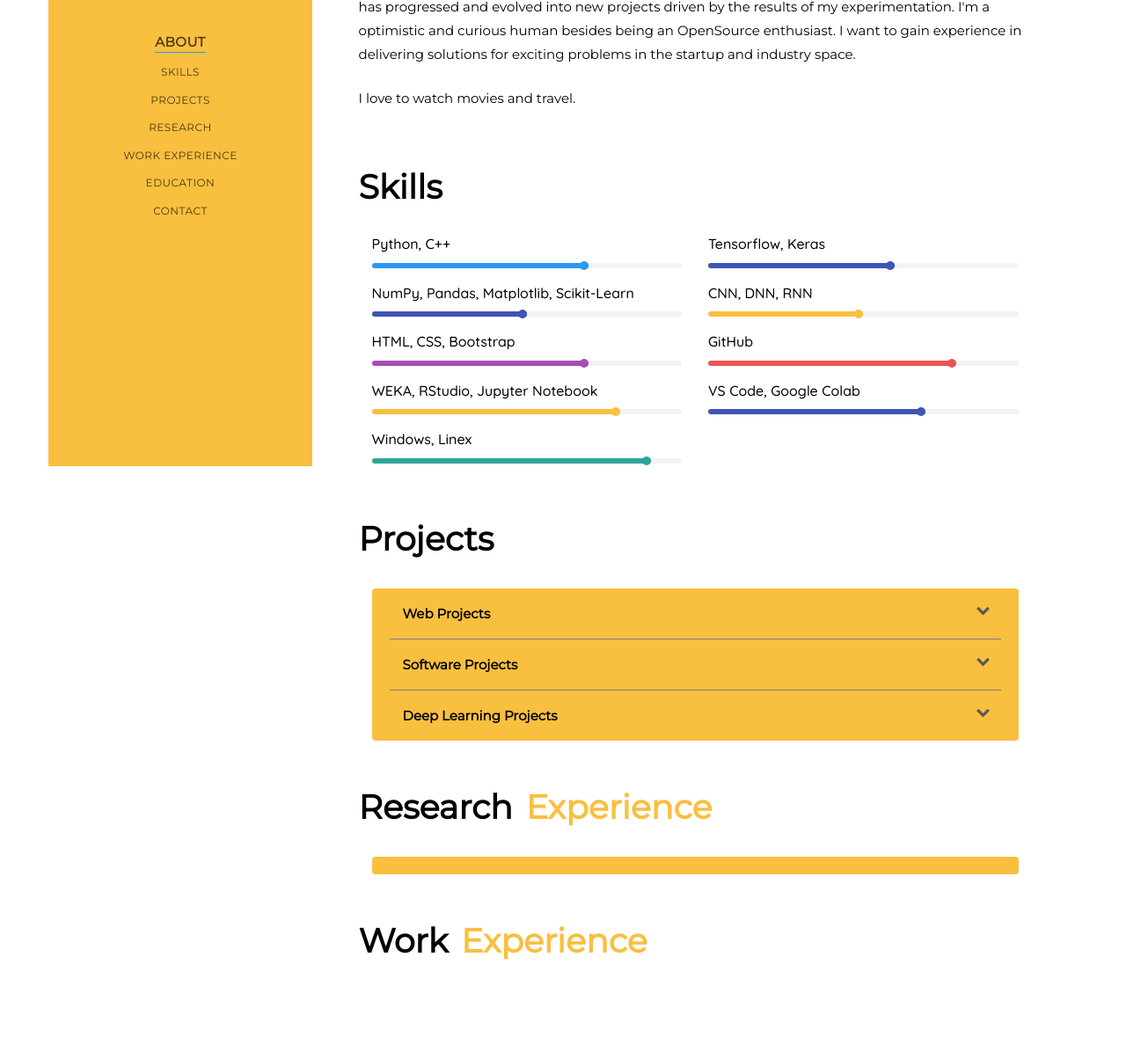
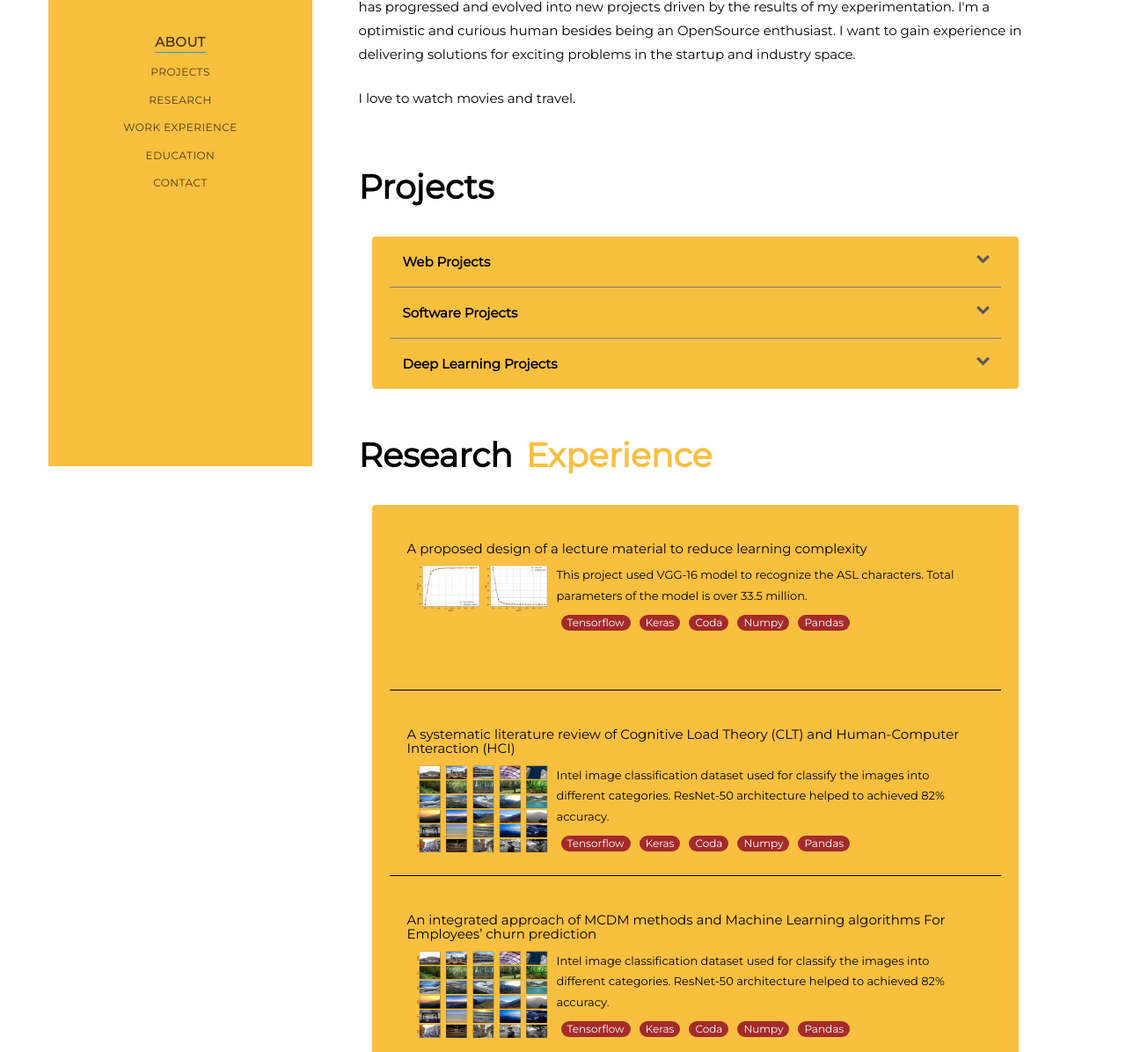
Before and after one commit to infinitemainul/MainulIslamMahi, a plain HTML site: page index.html in a window 1280 px wide. Shown: the part 270-1466 px from the top of the page at 88% size. Drawn offline with Linux system fonts and the light colour scheme; no server answers; a web font is replaced by a local one.

Commit message:
bugfixed

```diff
--- a/db/db.js
+++ b/db/db.js
@@ -3,14 +3,14 @@ export default {
 		about: {
 			text: [
 				"Hi &#128075;",
-				"I'm Vinay Somawat. I’m currently working as a Software Engineer at Biofourmis India specialized in JavaScript Applications. I did my undergrad in CS from NIT Warangal.",
-				"I'm a developer, geek and curious human besides being an OpenSource enthusiast. I have experience of delivering solutions for interesting problems from startup and industry space.",
-				"I love to read, listen to music, and travel.",
+				"This is Mahi. I’m currently looking for a master's position specialized in Data Science/Machine Learning. I completed my Bachelor of Science in Computer Science & Enginnering from American International University-Bangladesh (AIUB).",
+				"I set a goal to build my career as a Data Scientist and Machine Learning Engineer in 2023. My research has progressed and evolved into new projects driven by the results of my experimentation. I'm a optimistic and curious human besides being an OpenSource enthusiast. I want to gain experience in delivering solutions for exciting problems in the startup and industry space.",
+				"I love to watch movies and travel.",
 			],
 		},
 		contact: {
 			text: [
-				"If you would like to get in touch with me, be it for exploring a technology, a business, or to just say hi, feel free to send me an email. My email address is: mahimainul84@gmail.com",
+				"If you would like to get in touch with me, be it for exploring a technology, research, or to just say hi, feel free to send me an email. My email address is: mahimainul84@gmail.com",
 			],
 		},
 	},
@@ -74,86 +74,71 @@ export default {
 		web: [
 			{
 				projectName: "Hospital Management System",
-				image: "images/programmingdiaries.png",
+				image: "images/HMS.png",
 				summary:
-					"Developed a full stack blog application to provide content on techical topics across the internet with admin interface.",
-				preview: "https://programmingdiaries.herokuapp.com/",
+					"It is a hospital management system which is used to manage the hospital's patients and doctors. This is the final term project of web technologies course. ",
+				preview: "https://github.com/MatrixGlitch-Hridoy/HospitalManagementSystem",
 				techStack: [
-					"Django",
-					"SQLite",
-					"Bootstrap",
 					"JavaScript",
-					"Heroku",
+					"PHP",
+					"HTML5",
+					"CSS3",
+					"MySQL",
+					"AJAX",
 				],
-			},
-			{
-				projectName: "Find Your Bank",
-				image: "images/findyourbank.png",
-				summary:
-					"Developed a React application to render a list of banks fetched from API. Filtered the banks based on queries from localstorage, marked favorites banks.",
-				preview: "https://clever-fermi-0d5d76.netlify.app",
-				techStack: ["Reactjs", "Bootstrap", "JavaScript", "Netlify"],
-			},
-			{
-				projectName: "Web Portfolio",
-				image: "images/portfolio.png",
-				summary:
-					"Web Portfolio to showcase acadmics, skills, projects and contact details in better manner.",
-				preview: "https://github.com/vinaysomawat/Travographer-Portal",
-				techStack: ["HTML", "Bootstrap", "JavaScript"],
-			},
-			{
-				projectName: "Resume Builder",
-				image: "images/resume-builder.png",
-				summary:
-					"Browser based editor to build and download Resumes in a customizable templates.",
-				preview: "https://vinaysomawat.github.io/Resume-Builder",
-				techStack: ["HTML", "Bootstrap", "JavaScript"],
 			},
 		],
 		software: [
 			{
-				projectName: "Pizza Ordering ChatBot",
-				image: "images/pizzaorderchatbot.png",
+				projectName: "Pharmacy",
+				image: "images/PMS.png",
 				summary:
-					"ChatBot using Dialogflow, Firebase database which stores the chat data in the realtime database.",
-				preview:
-					"https://github.com/vinaysomawat/Pizza-Ordering-ChatBot",
-				techStack: ["Dailogflow", "Firebase"],
+					"Pharmacy is a desktop application which is used to manage the pharmacy's inventory and sales.",
+				preview: "https://github.com/infinitemainul/C-Sharp/tree/main/CSPharmaSln",
+				techStack: ["C#", ".NET 4.5", "SQL Server",],
 			},
 			{
-				projectName: "WhatsApp-Bot",
-				image: "images/whatsappbot.jpg",
+				projectName: "Apartment Reservation System",
+				image: "images/ARMS.png",
 				summary:
-					"Python script which helps to send messages to WhatsApp contacts automatically using selenium and web automation.",
-				preview: "https://github.com/vinaysomawat/WhatsApp-Bot",
-				techStack: ["Selenium", "Chrome Webdriver", "Python"],
+					" Apartment Reservation System is a desktop application based on C# and .NET framework. It is final term project of C# course. ",
+				preview:
+					"https://github.com/infinitemainul/C-Sharp/tree/main/Appartment%20Rental%20Management%20System",
+				techStack: ["C#", ".Net 4.5", "SQL Server",],
 			},
 			{
-				projectName: "Bill Generator",
-				image: "images/billgenerator.png",
+				projectName: "Restaurant",
+				image: "images/Res.png",
 				summary:
-					"GUI to transfer data to excel sheets and generate bills on the local shops.",
-				preview: "https://github.com/vinaysomawat/Bill-Generator",
-				techStack: ["Tkinter", "Openxlpy", "Python"],
+					"Restaurant is a dynamic console based application for restaurant's activities including restaurant owner, customer, and manager login.",
+				preview: "https://github.com/infinitemainul/Java/tree/main/food",
+				techStack: ["Java", "OOP"],
 			},
 		],
 		android: [
 			{
-				projectName: "NITW-CSE",
-				image: "images/nitwcse.jpg",
+				projectName: "Generative Advarsarial Network (GAN)",
+				image: "images/GAN.png",
 				summary:
-					"The Application display details of Department courses, reference books, research, publication and faculty profile.",
-				preview: "https://github.com/vinaysomawat/NITW-CSE",
-				techStack: ["JAVA", "XML", "Android"],
+					"Unsupervised representation of GAN based on MNIST dataset which is used to generate images from random noise.",
+				preview: "https://github.com/infinitemainul/CVPR/tree/main/Project",
+				techStack: ["Unsupervised Learning", "Python", "Tensorflow"],
 			},
 			{
-				projectName: "CareerHigh-App",
-				image: "images/carrerhigh.png",
+				projectName: "ASL Recognition",
+				image: "images/ASL.png",
 				summary:
-					"The Application display the webpages of website careerhigh.in in android devices.",
-				preview: "https://github.com/vinaysomawat/CareerHigh-Android",
-				techStack: ["JAVA", "XML", "Android"],
+					"This project used VGG-16 model to recognize the ASL characters. Total parameters of the model is over 33.5 million.",
+				preview: "https://github.com/infinitemainul/CVPR/blob/main/Mid%20term%20programming%20assignment/PA_2.ipynb",
+				techStack: ["Tensorflow", "Keras", "Coda", "Numpy", "Pandas"],
+			},
+			{
+				projectName: "Natural Scenes",
+				image: "images/ResNet.png",
+				summary:
+					"Intel image classification dataset used for classify the images into different categories. ResNet-50 architecture helped to achieved 82% accuracy.",
+				preview: "https://github.com/infinitemainul/CVPR/blob/main/M_4B_resnet50_natural_scenes.ipynb",
+				techStack: ["Tensorflow", "Keras", "Coda", "Numpy", "Pandas"],
 			},
 		],
 		// freelance: [
@@ -176,6 +161,35 @@ export default {
 		// 	},
 		// ],
 	},
+
+	blogs: [
+			{
+				projectName: "A proposed design of a lecture material to reduce learning complexity",
+				image: "images/ASL.png",
+				summary:
+					"This project used VGG-16 model to recognize the ASL characters. Total parameters of the model is over 33.5 million.",
+				preview: "https://github.com/infinitemainul/CVPR/blob/main/Mid%20term%20programming%20assignment/PA_2.ipynb",
+				techStack: ["Tensorflow", "Keras", "Coda", "Numpy", "Pandas"],
+			},
+			{
+				projectName: "A systematic literature review of Cognitive Load Theory (CLT) and Human-Computer Interaction (HCI)",
+				image: "images/ResNet.png",
+				summary:
+					"Intel image classification dataset used for classify the images into different categories. ResNet-50 architecture helped to achieved 82% accuracy.",
+				preview: "https://github.com/infinitemainul/CVPR/blob/main/M_4B_resnet50_natural_scenes.ipynb",
+				techStack: ["Tensorflow", "Keras", "Coda", "Numpy", "Pandas"],
+			},
+			{
+				projectName: "An integrated approach of MCDM methods and Machine Learning algorithms For Employees’ churn prediction",
+				image: "images/ResNet.png",
+				summary:
+					"Intel image classification dataset used for classify the images into different categories. ResNet-50 architecture helped to achieved 82% accuracy.",
+				preview: "https://github.com/infinitemainul/CVPR/blob/main/M_4B_resnet50_natural_scenes.ipynb",
+				techStack: ["Tensorflow", "Keras", "Coda", "Numpy", "Pandas"],
+			},
+
+	],
+
 	experience: [
 		{
 			title: "Internship.",
@@ -195,6 +209,7 @@ export default {
 			],
 			icon: "qrcode",
 		},
+
 		// {
 		// 	title: "Novopay Solutions Pvt. Ltd.",
 		// 	duration: "June 2020 - April 2022",
--- a/index.html
+++ b/index.html
@@ -76,7 +76,7 @@
             <div id="navbar" class="collapse">
               <ul>
                 <li><a href="#" data-nav-section="about">About</a></li>
-                <li><a href="#" data-nav-section="skills">Skills</a></li>
+                <!-- <li><a href="#" data-nav-section="skills">Skills</a></li> -->
                 <li><a href="#" data-nav-section="projects">Projects</a></li>
                 <li><a href="#" data-nav-section="blogs">Research</a></li>
                 <li>
@@ -113,7 +113,7 @@
           </section>
           <!--------------------[END] About me---------------------------->
           <!--------------------[START] Skills---------------------------->
-          <section class="colorlib-skills" data-section="skills">
+          <!-- <section class="colorlib-skills" data-section="skills">
             <div class="colorlib-narrow-content">
               <div
                 class="row row-bottom-padded-sm animate-box"
@@ -125,7 +125,7 @@
               </div>
               <div id="skills" class="row"></div>
             </div>
-          </section>
+          </section> -->
           <!--------------------[END] Skills------------------------------>
           <!--------------------[START] Projects-------------------------->
           <section class="colorlib-projects no-print" data-section="projects">
@@ -196,7 +196,7 @@
                 </li>
                 <!-- <a
                   class="readmore"
-                  href="https://vinaysomawat.medium.com/"
+                  href="https://mainulislammahi.com/"
                   target="_blank"
                 >
                   <p>Read more &RightArrow;</p>
@@ -208,18 +208,19 @@
           <!--------------------[START] Work Experience------------------->
           <section class="colorlib-experience" data-section="experience">
             <div class="colorlib-narrow-content">
-              <div
-                class="row row-bottom-padded-sm animate-box fadeInLeft animated"
-                data-animate-effect="fadeInLeft"
-              >
-                <div class="about-desc">
-                  <h1>Work <span style="color: #f9bf3f">Experience</span></h1>
-                </div>
-              </div>
-              <div class="timeline-centered" id="experience"></div>
+               <div class="row row-bottom-padded-sm animate-box fadeInLeft animated"
+                   data-animate-effect="fadeInLeft">
+                  <div class="about-desc">
+                     <h1>Work <span
+                            style="color: #f9bf3f">Experience</span>
+                     </h1>
+                  </div>
+               </div>
+               <div class="timeline-centered" id="experience">
+               </div>
             </div>
-          </section>
-          <!--------------------[END] Work Experience--------------------->
+         </section>
+         <!--------------------[END] Work Experience--------------------->
           <!--------------------[START] Education------------------------->
           <section class="colorlib-education" data-section="education">
             <div class="colorlib-narrow-content">
--- a/js/populateHTML.js
+++ b/js/populateHTML.js
@@ -3,15 +3,15 @@ import { default as data } from "../db/db.js";
 /*
 	fetching latest blogs from medium.com
 */
-function fetchBlogsFromMedium() {
-	fetch(
-		"https://api.rss2json.com/v1/api.json?rss_url=https://medium.com/feed/@vinaysomawat"
-	)
-		.then((response) => response.json())
-		.then((data) => {
-			populateBlogs(data["items"], "blogs", "read-more-blogs");
-		});
-}
+//  function fetchBlogsFromMedium() {
+//  	fetch(
+//  		"https://api.rss2json.com/v1/api.json?rss_url=https://medium.com/feed/@vinaysomawat"
+//  	)
+//  		.then((response) => response.json())
+//  		.then((data) => {
+//  			populateBlogs(data["items"], "blogs", "read-more-blogs");
+//  		});
+//  }
 
 function populateSkills(items, id) {
 	let skillsTag = document.getElementById(id);
@@ -103,7 +103,7 @@ function populateProjects(items, id) {
 	}
 }
 
-function populateBlogs(items, id, subid) {
+function populateBlogs(items, id) {
 	let projectdesign = document.getElementById(id);
 	let count = 3;
 	for (let i = 0; i < count; i++) {
@@ -294,15 +294,15 @@ function getElement(tagName,className) {
 }
 
 
-populateSkills(data.skills, "skills");
+//populateSkills(data.skills, "skills");
 
-fetchBlogsFromMedium();
+//fetchBlogsFromMedium();
 
 populateProjects(data.projects.web, "web-projects");
 populateProjects(data.projects.software, "software-projects");
 populateProjects(data.projects.android, "android-projects");
-populateProjects(data.projects.freelance, "freelance-projects");
-
+populateProjects(data.blogs, "blogs");
+//populateBlogs(data.blogs, "blogs");
 populateExp_Edu(data.experience, "experience");
 populateExp_Edu(data.education, "education");
 
```
Also changed, not shown: images/ASL.png (added), images/GAN.png (added), images/HMS.png (added), images/PMS.png (added), images/Res.png (added), images/ResNet.png (added), 1 other file.
